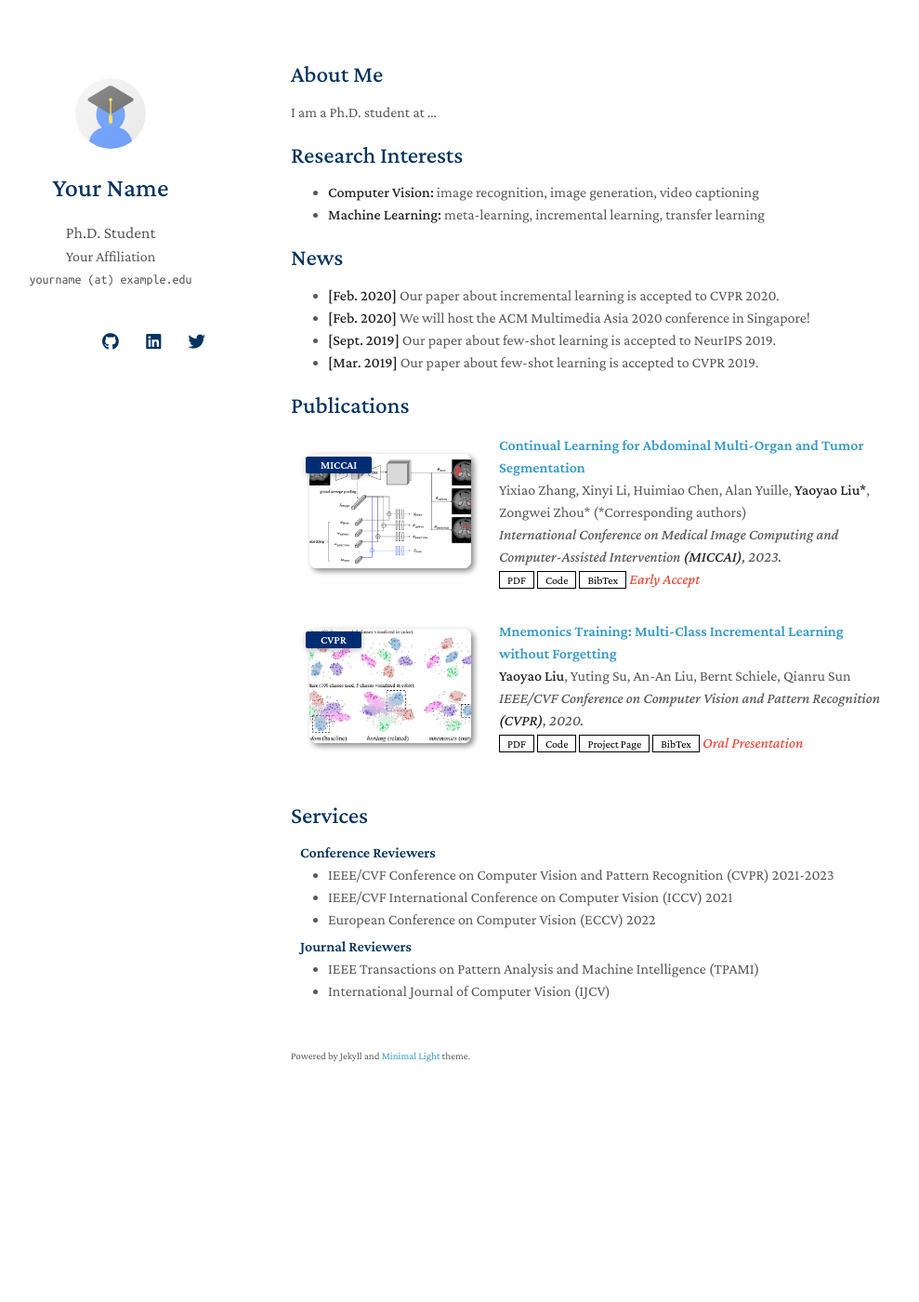
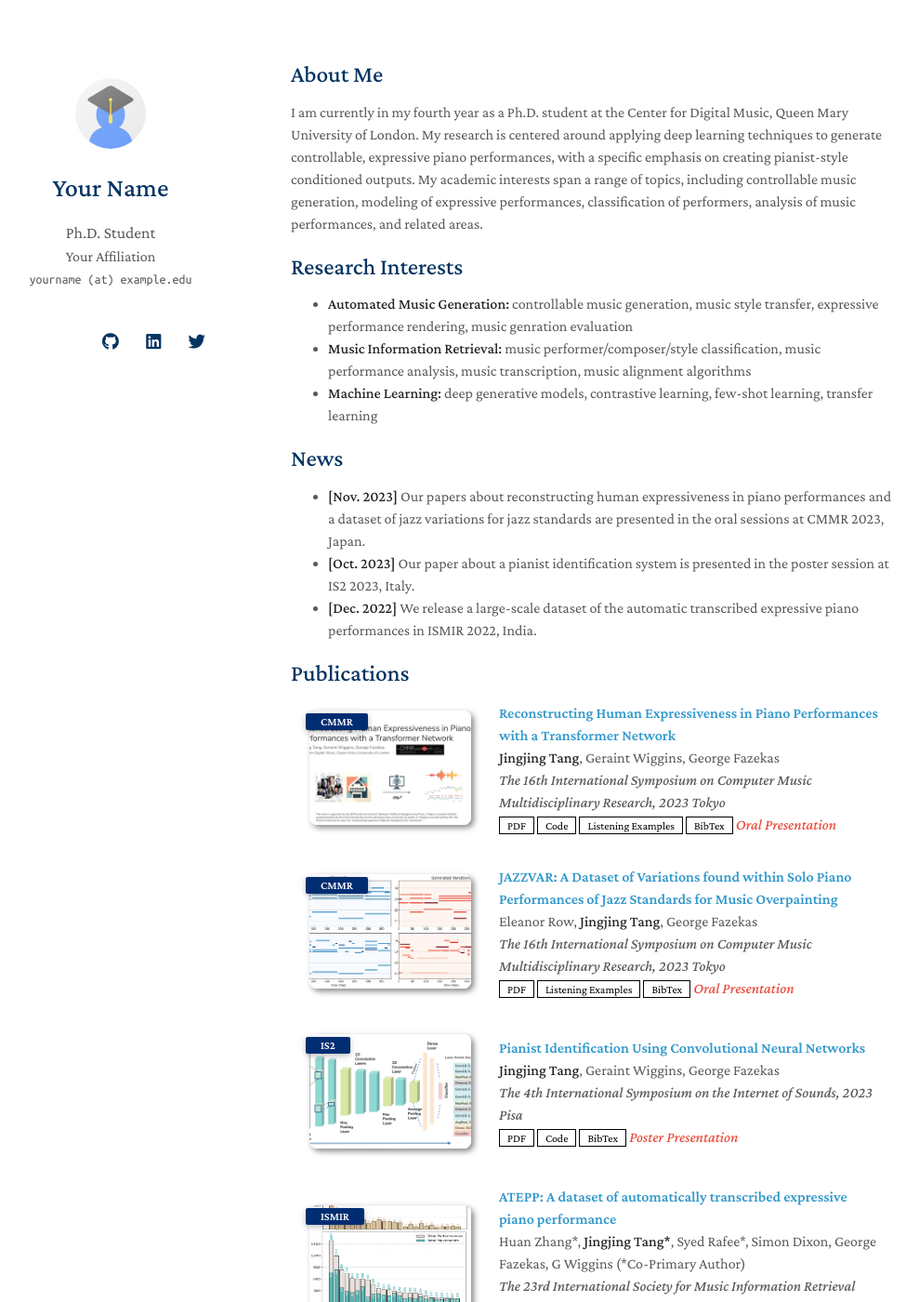
Before and after one commit to tangjjbetsy/ATEPP, a Jekyll site: the page built from index.md, in a window 1280 px wide and 1400 px high. Shown: the whole window at 93% size, without its empty margins (157-1146 px from the left). Built offline with Jekyll 4.4.1, drawn with Linux system fonts in a browser that asks for light colours; nearby versions of some CDN libraries; a style sheet for code colours, icons or effects is not loaded; our own code applies the rules of GitHub Pages for plain Markdown files; some of the changed text lies outside the part shown.

Commit message:
UPDATED:2023.11.15

```diff
--- a/_data/publications.yml
+++ b/_data/publications.yml
@@ -1,22 +1,42 @@
 main:
 
-  - title: Continual Learning for Abdominal Multi-Organ and Tumor Segmentation
-    authors: Yixiao Zhang, Xinyi Li, Huimiao Chen, Alan Yuille, <strong>Yaoyao Liu*</strong>, Zongwei Zhou* (*Corresponding authors)
-    conference_short: MICCAI
-    conference: International Conference on Medical Image Computing and Computer-Assisted Intervention <strong>(MICCAI)</strong>, 2023.
-    pdf: https://arxiv.org/pdf/2306.00988.pdf
-    code: https://github.com/MrGiovanni/ContinualLearning
-    bibtex: https://bib.yliu.me/MICCAI23.txt
-    image: ./assets/img/teaser_example_2.png
-    notes: Early Accept
+  - title: Reconstructing Human Expressiveness in Piano Performances with a Transformer Network
+    authors: <strong>Jingjing Tang</strong>, Geraint Wiggins, George Fazekas
+    conference_short: CMMR
+    conference: The 16th International Symposium on Computer Music Multidisciplinary Research, 2023 Tokyo
+    pdf: https://arxiv.org/abs/2306.06040
+    code: https://github.com/tangjjbetsy/RHEPP-Transformer
+    example: https://drive.google.com/drive/folders/1nfaZ23vr8xZHlyhTAAppK2hl-aHQPigP?usp=sharing
+    bibtex: https://scholar.googleusercontent.com/scholar.bib?q=info:nmM4_Ph3uPgJ:scholar.google.com/&output=citation&scisdr=ClHBSEIKENT2vPEyUsA:AFWwaeYAAAAAZVQ0SsC8vJPiusEwMHdM2QUKN6w&scisig=AFWwaeYAAAAAZVQ0Ss6yNGbJyRoQer_fTi_8BPg&scisf=4&ct=citation&cd=-1&hl=en&scfhb=1
+    image: ./assets/img/RHEPP.png
+    notes: Oral Presentation
 
-  - title: "Mnemonics Training: Multi-Class Incremental Learning without Forgetting"
-    authors: <strong>Yaoyao Liu</strong>, Yuting Su, An-An Liu, Bernt Schiele, Qianru Sun
-    conference_short: CVPR
-    conference: IEEE/CVF Conference on Computer Vision and Pattern Recognition <strong>(CVPR)</strong>, 2020.
-    pdf: https://arxiv.org/pdf/2002.10211.pdf
-    code: https://github.com/yaoyao-liu/class-incremental-learning/tree/main/mnemonics-training
-    page: https://class-il.mpi-inf.mpg.de/mnemonics/
-    bibtex: https://class-il.mpi-inf.mpg.de/mnemonics/
+  - title: "JAZZVAR: A Dataset of Variations found within Solo Piano Performances of Jazz Standards for Music Overpainting"
+    authors: Eleanor Row, <strong>Jingjing Tang</strong>, George Fazekas
+    conference_short: CMMR
+    conference: The 16th International Symposium on Computer Music Multidisciplinary Research, 2023 Tokyo
+    pdf: https://arxiv.org/abs/2307.09670
+    example: https://drive.google.com/drive/folders/13SmiT2AevqP3ma3xWy4LanQwcjyRlLG1?usp=sharing
+    bibtex: https://scholar.googleusercontent.com/scholar.bib?q=info:EHCEFGkuyxwJ:scholar.google.com/&output=citation&scisdr=ClHBSEIKENT2vPEzSgc:AFWwaeYAAAAAZVQ1UgcUiqBUOCPar8yie2cCGIc&scisig=AFWwaeYAAAAAZVQ1Uh8zhywaW78EL5MmISe0XGQ&scisf=4&ct=citation&cd=-1&hl=en&scfhb=1
     notes: Oral Presentation
-    image: ./assets/img/teaser_example.png
+    image: ./assets/img/JAZZVAR.png
+
+  - title: "Pianist Identification Using Convolutional Neural Networks"
+    authors: <strong>Jingjing Tang</strong>, Geraint Wiggins, George Fazekas
+    conference_short: IS2
+    conference: The 4th International Symposium on the Internet of Sounds, 2023 Pisa
+    pdf: https://arxiv.org/abs/2310.00699
+    code: https://github.com/tangjjbetsy/PID-CNN
+    bibtex: https://scholar.googleusercontent.com/scholar.bib?q=info:1V5TO3AtwscJ:scholar.google.com/&output=citation&scisdr=ClHBSEIKENT2vPEw8gU:AFWwaeYAAAAAZVQ26gVm05Qd3ksWGkXXMaHuYOI&scisig=AFWwaeYAAAAAZVQ26kinyLtL0Efn9zHZMCDqn7I&scisf=4&ct=citation&cd=-1&hl=en
+    notes: Poster Presentation
+    image: ./assets/img/PID.png
+
+  - title: "ATEPP: A dataset of automatically transcribed expressive piano performance"
+    authors: Huan Zhang*, <strong>Jingjing Tang*</strong>, Syed Rafee*, Simon Dixon, George Fazekas, G Wiggins (*Co-Primary Author)
+    conference_short: ISMIR
+    conference: The 23rd International Society for Music Information Retrieval Conference, 2022 India
+    pdf: https://www.eecs.qmul.ac.uk/~simond/pub/2022/70.pdf
+    code: https://github.com/tangjjbetsy/ATEPP
+    bibtex: https://scholar.googleusercontent.com/scholar.bib?q=info:DV5WyULfHqsJ:scholar.google.com/&output=citation&scisdr=ClHBSEIKENT2vPE_kcc:AFWwaeYAAAAAZVQ5icfRqAjxU4-w9QgPuYAmfFY&scisig=AFWwaeYAAAAAZVQ5iYxQ345WnOUNJt56vvwM5Q0&scisf=4&ct=citation&cd=-1&hl=en&scfhb=1
+    notes: Oral Presentation
+    image: ./assets/img/ATEPP.png
--- a/_includes/publications.md
+++ b/_includes/publications.md
@@ -30,6 +30,9 @@
       {% if link.page %}
       <a href="{{ link.page }}" class="btn btn-sm z-depth-0" role="button" target="_blank" style="font-size:12px;">Project Page</a>
       {% endif %}
+      {% if link.example %}
+      <a href="{{ link.example }}" class="btn btn-sm z-depth-0" role="button" target="_blank" style="font-size:12px;">Listening Examples</a>
+      {% endif %}
       {% if link.bibtex %}
       <a href="{{ link.bibtex }}" class="btn btn-sm z-depth-0" role="button" target="_blank" style="font-size:12px;">BibTex</a>
       {% endif %}
--- a/index.md
+++ b/index.md
@@ -4,19 +4,19 @@ layout: homepage
 
 ## About Me
 
-I am a Ph.D. student at ...
+I am currently in my fourth year as a Ph.D. student at the Center for Digital Music, Queen Mary University of London. My research is centered around applying deep learning techniques to generate controllable, expressive piano performances, with a specific emphasis on creating pianist-style conditioned outputs. My academic interests span a range of topics, including controllable music generation, modeling of expressive performances, classification of performers, analysis of music performances, and related areas.
 
 ## Research Interests
 
-- **Computer Vision:** image recognition, image generation, video captioning
-- **Machine Learning:** meta-learning, incremental learning, transfer learning
+- **Automated Music Generation:** controllable music generation, music style transfer, expressive performance rendering, music genration evaluation
+- **Music Information Retrieval:** music performer/composer/style classification, music performance analysis, music transcription, music alignment algorithms
+- **Machine Learning:** deep generative models, contrastive learning, few-shot learning, transfer learning
 
 ## News
 
-- **[Feb. 2020]** Our paper about incremental learning is accepted to CVPR 2020.
-- **[Feb. 2020]** We will host the ACM Multimedia Asia 2020 conference in Singapore!
-- **[Sept. 2019]** Our paper about few-shot learning is accepted to NeurIPS 2019.
-- **[Mar. 2019]** Our paper about few-shot learning is accepted to CVPR 2019.
+- **[Nov. 2023]** Our papers about reconstructing human expressiveness in piano performances and a dataset of jazz variations for jazz standards are presented in the oral sessions at CMMR 2023, Japan.
+- **[Oct. 2023]** Our paper about a pianist identification system is presented in the poster session at IS2 2023, Italy.
+- **[Dec. 2022]** We release a large-scale dataset of the automatic transcribed expressive piano performances in ISMIR 2022, India.
 
 {% include_relative _includes/publications.md %}
 
```
Also changed, not shown: README.md, README_de.md (deleted), README_zh_Hans.md (deleted), README_zh_Hant.md (deleted), assets/img/ATEPP.png (added), assets/img/JAZZVAR.png (added), assets/img/PID.png (added), assets/img/RHEPP.png (added), assets/img/teaser_example.png (deleted), assets/img/teaser_example_2.png (deleted), 1 other file.
